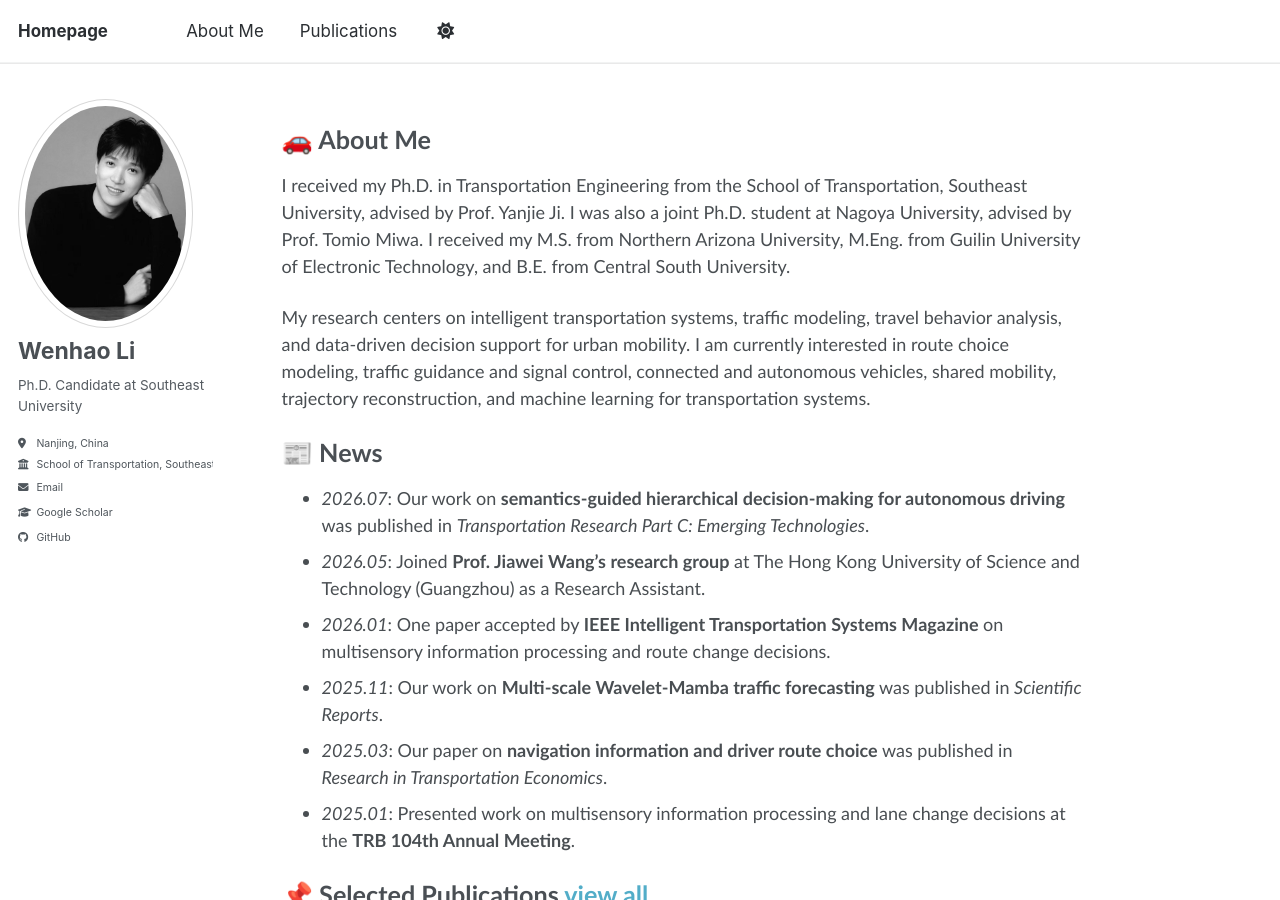
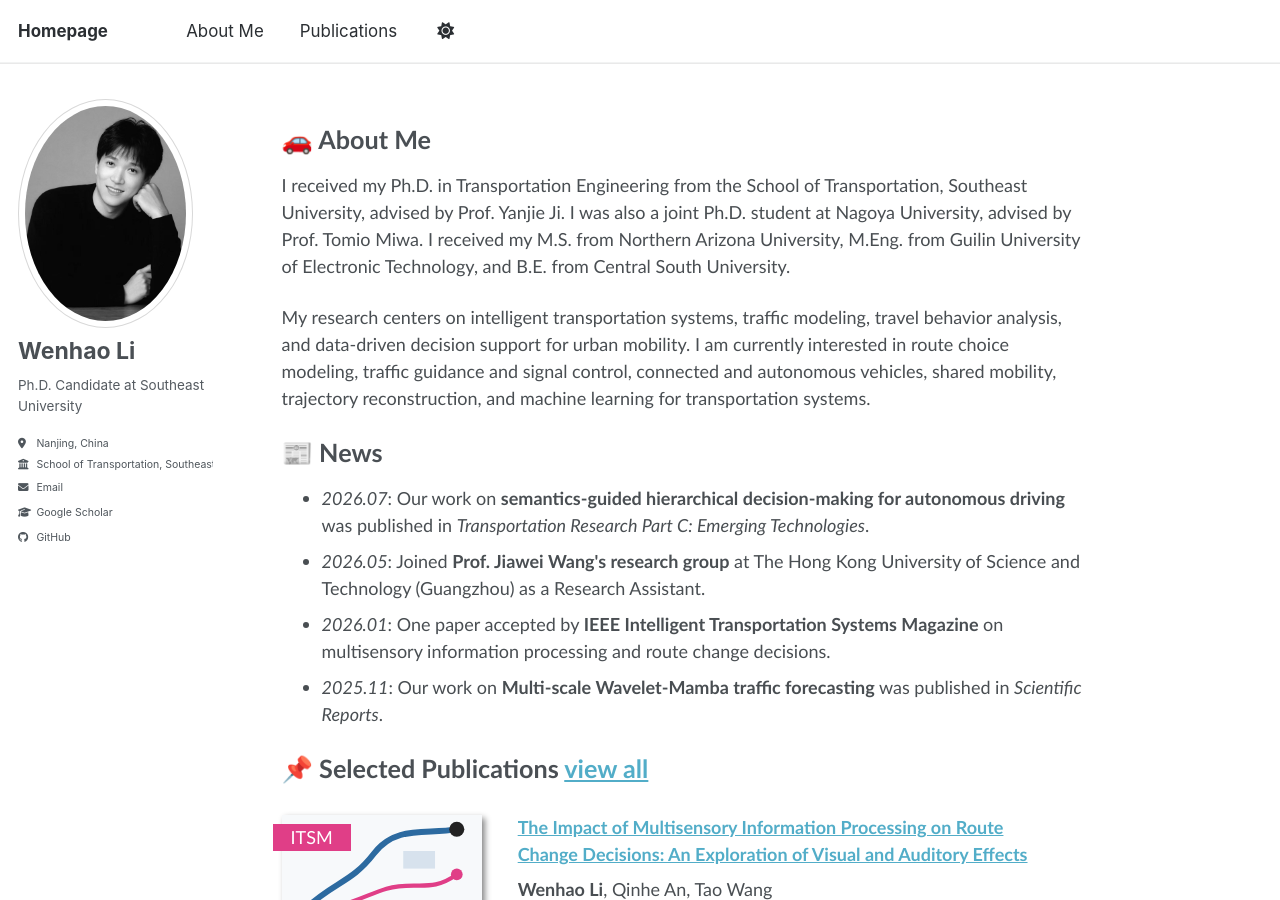
Before and after one commit to lwhgxnn/lwhgxnn.github.io, a Jekyll site: the page built from _pages/about.md, in a window 1280 px wide and 900 px high. Built offline with Jekyll 4.4.1, drawn with Linux system fonts in a browser that asks for light colours; a script bundle is joined from its source files by our own code; library files that are not in the unit come from our copies.

Commit message:
Make homepage item counts configurable

```diff
--- a/_config.yml
+++ b/_config.yml
@@ -17,6 +17,11 @@
                                                            # or if you already have some other page hosted on Github then use "https://[your GitHub username].github.io/[Your Repo Name]"
 baseurl                  : "" # the subpath of your site, e.g. "/blog"
 repository               : "liwenhao061/liwenhao061.github.io"
+
+# Homepage Content
+homepage:
+  news_limit                 : 4
+  selected_publications_limit: 5
 
 # Site Author - The following control what appear as part of the author content on the side bar.
 #               If a field is blank the icon and link will not appear, otherwise it will be shown.
--- a/_pages/about.md
+++ b/_pages/about.md
@@ -16,88 +16,34 @@
 
 <h1 id="news">&#128240; News</h1>
 
-- *2026.07*: Our work on **semantics-guided hierarchical decision-making for autonomous driving** was published in *Transportation Research Part C: Emerging Technologies*.
-- *2026.05*: Joined **Prof. Jiawei Wang's research group** at The Hong Kong University of Science and Technology (Guangzhou) as a Research Assistant.
-- *2026.01*: One paper accepted by **IEEE Intelligent Transportation Systems Magazine** on multisensory information processing and route change decisions.
-- *2025.11*: Our work on **Multi-scale Wavelet-Mamba traffic forecasting** was published in *Scientific Reports*.
-- *2025.03*: Our paper on **navigation information and driver route choice** was published in *Research in Transportation Economics*.
-- *2025.01*: Presented work on multisensory information processing and lane change decisions at the **TRB 104th Annual Meeting**.
+{% assign news_limit = site.homepage.news_limit | default: 4 %}
+<ul>
+{% for item in site.data.homepage.news limit: news_limit %}
+  <li><em>{{ item.date }}</em>: {{ item.text }}</li>
+{% endfor %}
+</ul>
 
 <h1 id="selected-publications">&#128204; Selected Publications <a href="/publications/">view all</a></h1>
 
+{% assign publications_limit = site.homepage.selected_publications_limit | default: 5 %}
+{% for publication in site.data.homepage.selected_publications limit: publications_limit %}
 <div class="paper-box">
   <div class="paper-box-image">
     <div>
-      <div class="badge">ITSM</div>
-      <img src="/images/pub-route-choice.svg" alt="Route choice research thumbnail" width="100%" draggable="false" />
+      <div class="badge">{{ publication.badge }}</div>
+      <img src="{{ publication.image | relative_url }}" alt="{{ publication.image_alt }}" width="100%" draggable="false" />
     </div>
   </div>
   <div class="paper-box-text">
-    <p><a href="/publications/">The Impact of Multisensory Information Processing on Route Change Decisions: An Exploration of Visual and Auditory Effects</a></p>
-    <p><strong><u>Wenhao Li</u></strong>, Qinhe An, Tao Wang</p>
-    <p>IEEE Intelligent Transportation Systems Magazine, 2026</p>
+    <p><a href="{{ publication.url }}">{{ publication.title }}</a></p>
+    <p>{{ publication.authors }}</p>
+    <p>{{ publication.venue }}</p>
+    {% if publication.doi %}
+    <p><a href="{{ publication.doi }}" class="btn" role="button">DOI</a></p>
+    {% endif %}
   </div>
 </div>
-
-<div class="paper-box">
-  <div class="paper-box-image">
-    <div>
-      <div class="badge">Sci Rep</div>
-      <img src="/images/pub-forecasting.svg" alt="Traffic forecasting research thumbnail" width="100%" draggable="false" />
-    </div>
-  </div>
-  <div class="paper-box-text">
-    <p><a href="https://doi.org/10.1038/s41598-025-29223-8">Multi-scale Wavelet-Mamba Framework for Spatiotemporal Traffic Forecasting</a></p>
-    <p><strong><u>Wenhao Li</u></strong>, Jiale Song, Pengying Ouyang, et al.</p>
-    <p>Scientific Reports, 2025</p>
-    <p><a href="https://doi.org/10.1038/s41598-025-29223-8" class="btn" role="button">DOI</a></p>
-  </div>
-</div>
-
-<div class="paper-box">
-  <div class="paper-box-image">
-    <div>
-      <div class="badge">RTE</div>
-      <img src="/images/pub-navigation.svg" alt="Navigation information research thumbnail" width="100%" draggable="false" />
-    </div>
-  </div>
-  <div class="paper-box-text">
-    <p><a href="https://doi.org/10.1016/j.retrec.2025.101539">Enhanced Navigational Insights and Their Impact on Driver Route Choice: A Hybrid Utility-Regret Analysis with Heterogeneity</a></p>
-    <p><strong><u>Wenhao Li</u></strong>, Qinhe An, Yanjie Ji</p>
-    <p>Research in Transportation Economics, 2025</p>
-    <p><a href="https://doi.org/10.1016/j.retrec.2025.101539" class="btn" role="button">DOI</a></p>
-  </div>
-</div>
-
-<div class="paper-box">
-  <div class="paper-box-image">
-    <div>
-      <div class="badge">Transportation</div>
-      <img src="/images/pub-trajectory.svg" alt="Trajectory reconstruction research thumbnail" width="100%" draggable="false" />
-    </div>
-  </div>
-  <div class="paper-box-text">
-    <p><a href="https://doi.org/10.1007/s11116-022-10320-w">An Innovative Supervised Learning Structure for Trajectory Reconstruction of Sparse LPR Data</a></p>
-    <p><strong><u>Wenhao Li</u></strong>, Chengkun Liu, Tao Wang, Yanjie Ji</p>
-    <p>Transportation, 2024</p>
-    <p><a href="https://doi.org/10.1007/s11116-022-10320-w" class="btn" role="button">DOI</a></p>
-  </div>
-</div>
-
-<div class="paper-box">
-  <div class="paper-box-image">
-    <div>
-      <div class="badge">IET ITS</div>
-      <img src="/images/pub-parking.svg" alt="Autonomous vehicle parking research thumbnail" width="100%" draggable="false" />
-    </div>
-  </div>
-  <div class="paper-box-text">
-    <p><a href="https://doi.org/10.1049/itr2.12506">Modelling Autonomous Vehicle Parking: An Agent-based Simulation Approach</a></p>
-    <p><strong><u>Wenhao Li</u></strong>, Yewen Jia, Yanjie Ji, Phil Blythe, Shuo Li</p>
-    <p>IET Intelligent Transport Systems, 2024</p>
-    <p><a href="https://doi.org/10.1049/itr2.12506" class="btn" role="button">DOI</a></p>
-  </div>
-</div>
+{% endfor %}
 
 <h1 id="services">&#129309; Services</h1>
 
```
Also changed, not shown: _data/homepage.yml (added, +54 -0 lines).
